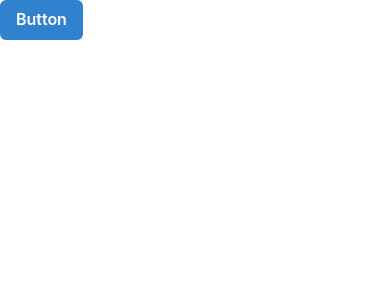
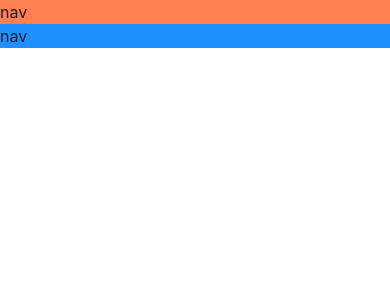
Before and after one commit to AmirHosein-Ashkbar/game-hub, a React (Vite) app: page / in a window 390 px wide. Shown: the top 300 px of the page. Built offline with nearby package versions, Linux system fonts and the light colour scheme.

Commit message:
build a responsive layout

```diff
--- a/src/App.tsx
+++ b/src/App.tsx
@@ -1,9 +1,27 @@
-import { Button, ButtonGroup } from '@chakra-ui/react'
+import { Button, ButtonGroup, Show } from '@chakra-ui/react'
+import { Grid, GridItem } from '@chakra-ui/react'
+
 function App() {
 
   return (
     <>
-      <Button colorScheme='blue'>Button</Button>
+        <Grid templateAreas={{
+          base:`"nav" "main"`,
+          lg:`"nav nav" "aside main" `
+        }}>
+          <GridItem area="nav" bg="coral">
+            nav
+          </GridItem>
+          <Show above='lg'>
+            <GridItem area="aside" bg="gold">
+              aside
+            </GridItem>
+          </Show>
+
+          <GridItem area="main" bg="dodgerblue">
+            nav
+          </GridItem>
+        </Grid>
     </>
   )
 }
```
